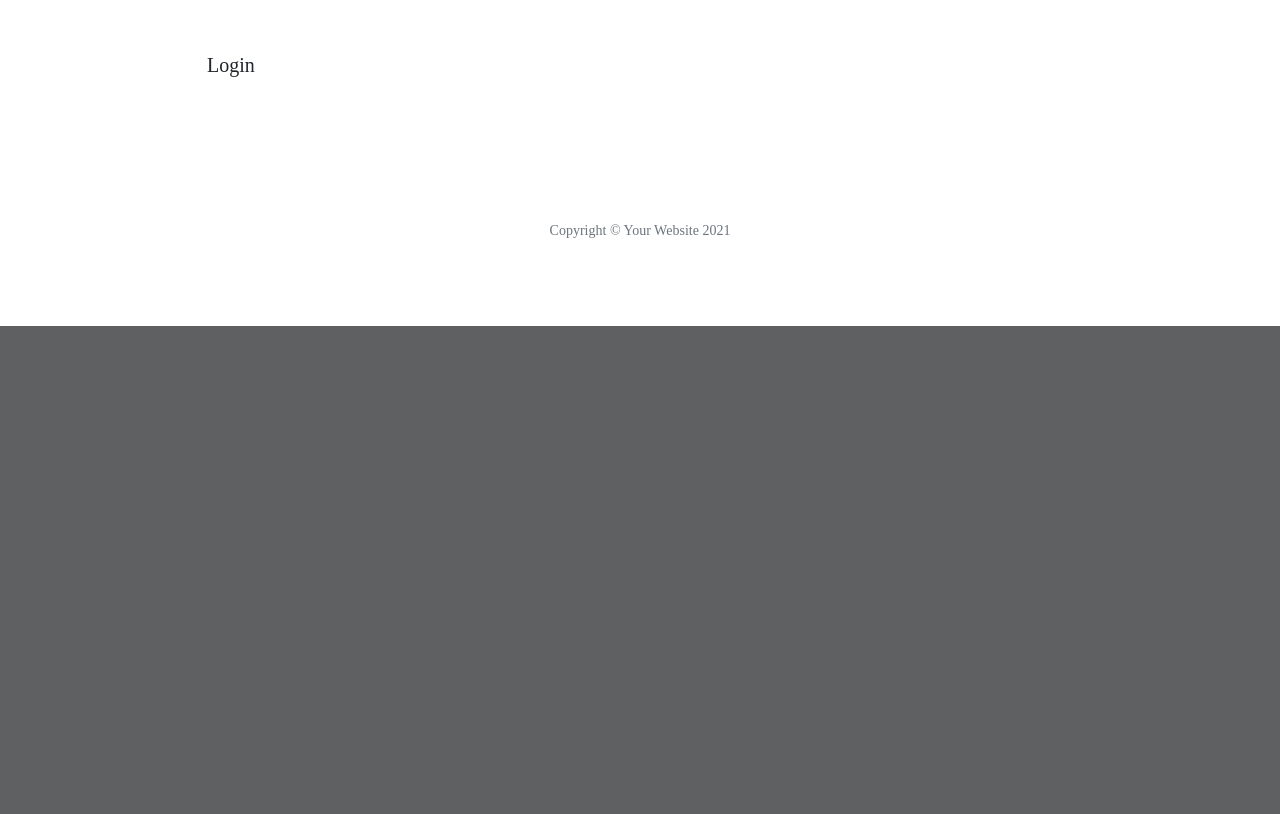
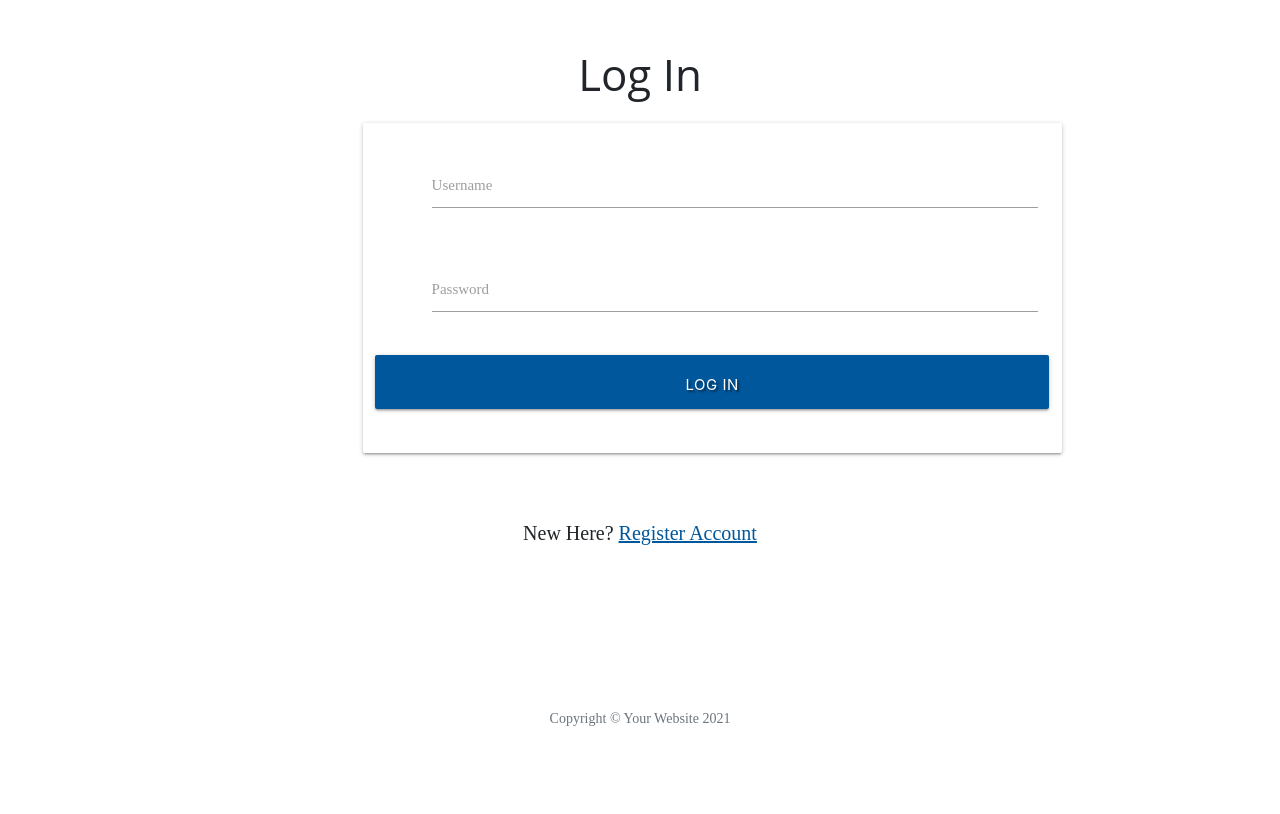
Before and after one commit to Code-Institute-Submissions/Colin-K88-album-review_MarResub, a Flask app: page /login in a window 1280 px wide. Shown: the part 628-1442 px from the top of the page. Before the commit the page ends 954 px from the top, so only its background shows below. Run offline with Flask 2, Linux system fonts and the light colour scheme; some libraries are stand-ins or nearby versions.

Commit message:
login functionality added

```diff
--- a/app.py
+++ b/app.py
@@ -29,11 +29,6 @@ def albums():
     return render_template("albums.html", albums=albums)
 
 
-@app.route("/login")
-def login():
-    return render_template("login.html")
-
-
 @app.route("/register", methods=["GET", "POST"])
 def register():
     if request.method == "POST":
@@ -57,6 +52,34 @@ def register():
     return render_template("register.html")
 
 
+@app.route("/login", methods=["GET", "POST"])
+def login():
+    if request.method == "POST":
+        # check if username exists in db
+        existing_user = mongo.db.users.find_one(
+            {"username": request.form.get("username").lower()})
+
+        if existing_user:
+            # ensure hashed password matches user input
+            if check_password_hash(
+              existing_user["password"], request.form.get("password")):
+                session["user"] = request.form.get("username").lower()
+                flash("Welcome, {}".format(
+                    request.form.get("username")))
+
+            else:
+                # invalid password match
+                flash("Incorrect Username and/or Password")
+                return redirect(url_for("login"))
+
+        else:
+            # username doesnt exist
+            flash("Incorrect Username and/or Password")
+            return redirect(url_for("login"))
+
+    return render_template("login.html")
+
+
 if __name__ == "__main__":
     app.run(host=os.environ.get("IP"),
             port=int(os.environ.get("PORT")),
--- a/templates/login.html
+++ b/templates/login.html
@@ -1,4 +1,46 @@
 {% extends "base.html" %}
 {% block content %}
-    <p>Login</p>
+
+<h3 class="center-align">Log In</h3>
+
+<div class="row">
+    <form class="col s12 m8 offset-m2" method="POST" action="{{ url_for('login') }}">
+        <div class="card-panel">
+            <!-- username -->
+            <div class="row">
+                <div class="input-field col s12">
+                    <i class="fas fa-user-cog prefix light-blue-text text-darken-4"></i>
+                    <input id="username" name="username" type="text" minlength="5"
+                        maxlength="15" pattern="^[a-zA-Z0-9]{5,15}$" class="validate" required>
+                    <label for="username">Username</label>
+                </div>
+            </div>
+            <!-- passowrd -->
+            <div class="row">
+                <div class="input-field col s12">
+                    <i class="fas fa-user-lock prefix light-blue-text text-darken-4"></i>
+                    <input id="password" name="password" type="password" minlength="5"
+                        maxlength="15" pattern="^[a-zA-Z0-9]{5,15}$" class="validate" required>
+                    <label for="password">Password</label>
+                </div>
+            </div>
+            <!-- login -->
+            <div class="row">
+                <button type="submit" class="col s12 btn-large light-blue darken-4 text-shadow">
+                    Log In <i class="fas fa-sign-in-alt"></i>
+                </button>
+            </div>
+        </div>
+    </form>
+</div>
+
+<div class="row">
+    <div class="col s12">
+        <p class="center-align">
+            New Here?
+            <a href="{{ url_for('register') }}" class="light-blue-text text-darken-4">Register Account</a>
+        </p>
+    </div>
+</div>
+
 {% endblock %}
```
